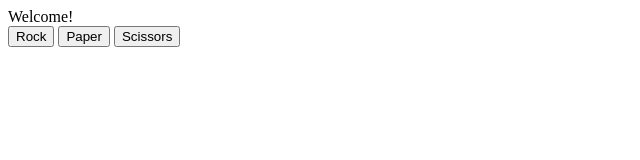
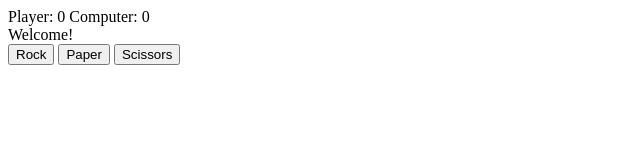
Before and after one commit to edwards955/rock-paper-scissors, a plain HTML site: page index.html in a window 1280 px wide. Shown: the whole page, without its empty margins (0-640 px from the left). Drawn offline with Linux system fonts and the light colour scheme.

Commit message:
Add score display and edit updateScore() to update the display

```diff
--- a/index.html
+++ b/index.html
@@ -6,6 +6,7 @@
     </head>
     <body>
         <div id="container">
+            <div id="scores"></div>
             <div id="results"></div>
             <button id="rock">Rock</button>
             <button id="paper">Paper</button>
--- a/rock-paper-scissors.js
+++ b/rock-paper-scissors.js
@@ -14,6 +14,9 @@ buttons.forEach(button => {
 
 let playerScore = 0;
 let computerScore = 0;
+
+const scores = document.querySelector('#scores');
+scores.textContent = `Player: ${playerScore} Computer: ${computerScore}`
 
 function getComputerChoice() {
     let choice = Math.floor(Math.random() * 3);
@@ -75,8 +78,10 @@ function playRound(playerSelection, computerSelection) {
 function updateScore(roundResult) {
     if (roundResult === 1) {
         playerScore++;
+        scores.textContent = `Player: ${playerScore} Computer: ${computerScore}`
     } else if (roundResult === -1) {
         computerScore++;
+        scores.textContent = `Player: ${playerScore} Computer: ${computerScore}`
     }
 }
 
```
